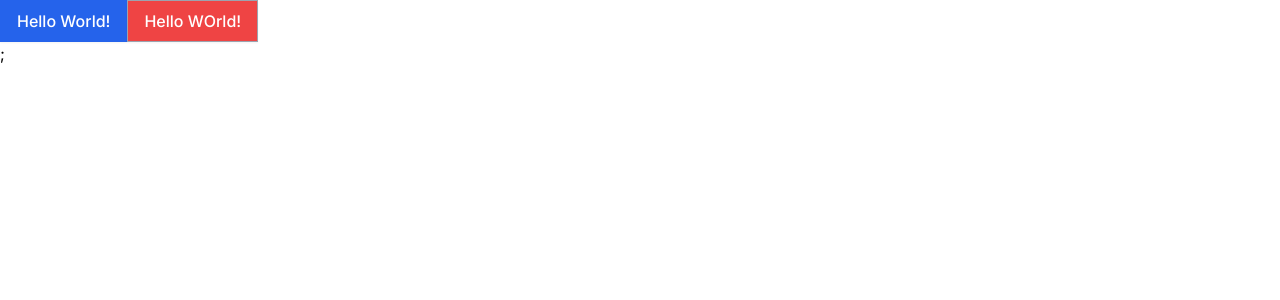
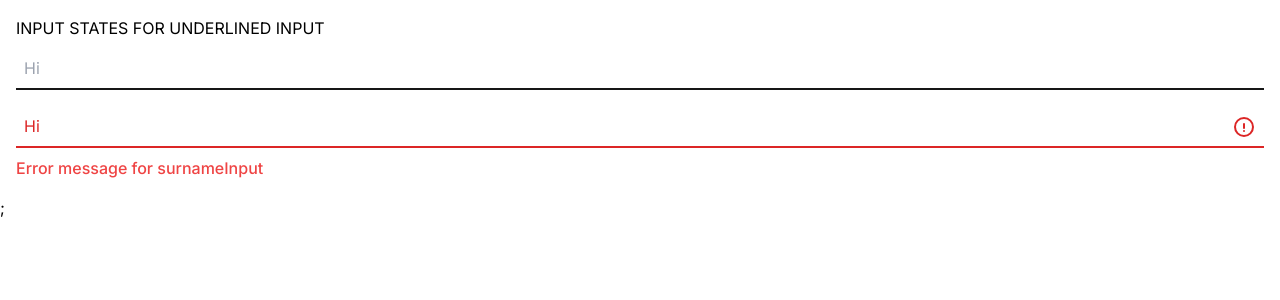
Before and after one commit to andrijantasevski/hackathons-platform, a Next.js app in the folder hackathon-project/: page / in a window 1280 px wide. Shown: the top 300 px of the page. Built offline with nearby package versions, Linux system fonts and the light colour scheme.

Commit message:
Underlined input completed.

```diff
--- a/hackathon-project/package.json
+++ b/hackathon-project/package.json
@@ -9,6 +9,7 @@
     "lint": "next lint"
   },
   "dependencies": {
+    "@tabler/icons-react": "^2.18.0",
     "@types/node": "20.1.3",
     "@types/react": "18.2.6",
     "@types/react-dom": "18.2.4",
--- /dev/null
+++ b/hackathon-project/src/components/ui/Input.tsx
@@ -0,0 +1,54 @@
+import { cva, VariantProps } from "class-variance-authority";
+import { IconExclamationCircle } from "@tabler/icons-react";
+import { forwardRef } from "react";
+
+const input = cva(["bg-transparent", "border-b-2", "p-2", "w-full"], {
+  variants: {
+    intent: {
+      // TODO
+      // Check color variables
+      primary: ["border-neutral-900", "focus:ring-primary-400", "focus:border-primary-400"],
+      // TODO
+      // Change red with error
+      error: ["text-red-600", "border-red-600", "focus:ring-red-500", "focus:border-red-500", "placeholder:text-red-600"],
+    },
+  },
+  defaultVariants: {
+    intent: "primary",
+  },
+});
+
+interface Props extends React.InputHTMLAttributes<HTMLInputElement>, VariantProps<typeof input> {
+  id: string;
+  children: React.ReactNode;
+  type: "text" | "email" | "password" | "url" | "tel" | "number";
+  errorMessage: string;
+  placeholder: string;
+  hideLabel?: boolean;
+}
+
+const Input = forwardRef<HTMLInputElement, Props>(({ id, children, intent, errorMessage, hideLabel, placeholder, ...props }, ref) => {
+  return (
+    <div className="flex flex-col gap-2">
+      <div className="flex items-center justify-between">
+        {hideLabel && (
+          <label className="block font-medium" htmlFor={id}>
+            {children}
+          </label>
+        )}
+      </div>
+
+      <div className="relative">
+        <input ref={ref} id={id} className={input({ intent })} placeholder={placeholder} {...props} />
+
+        {intent === "error" && <IconExclamationCircle className="absolute right-2 top-1/2 -translate-y-1/2 text-red-600" />}
+      </div>
+
+      <div>{intent === "error" && <span className="font-medium text-red-500">{errorMessage}</span>}</div>
+    </div>
+  );
+});
+
+Input.displayName = "Input";
+
+export default Input;
--- a/hackathon-project/src/pages/index.tsx
+++ b/hackathon-project/src/pages/index.tsx
@@ -1,14 +1,17 @@
 import { Button } from "@/components/ui/Button";
+import Input from "@/components/ui/Input";
 
 export default function Home() {
   return (
-    <main>
-      <Button intent="primary" size="medium">
-        Hello World!
-      </Button>
-      <Button intent="error" size="medium">
-        Hello WOrld!
-      </Button>
+    <main className="p-4">
+      <div>INPUT STATES FOR UNDERLINED INPUT</div>
+      <Input intent="primary" errorMessage="Error message for nameInput" id="nameInput" type="text" placeholder="Hi">
+        Label
+      </Input>
+
+      <Input intent="error" errorMessage="Error message for surnameInput" id="surnameInput" type="text" placeholder="Hi">
+        Hi
+      </Input>
     </main>
   );
 }
```
Also changed, not shown: 1 other file (tests, documents, lock files or other folders).
